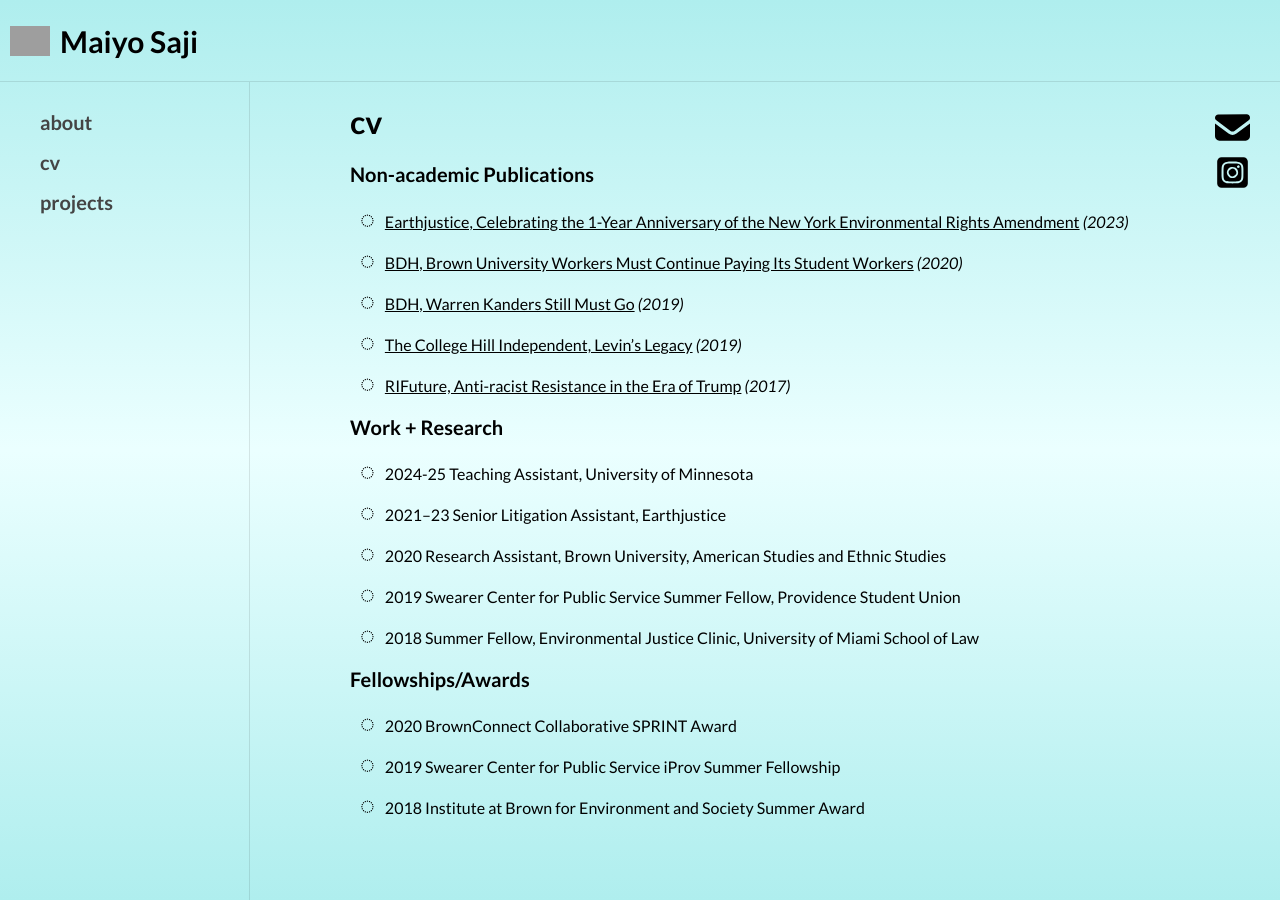
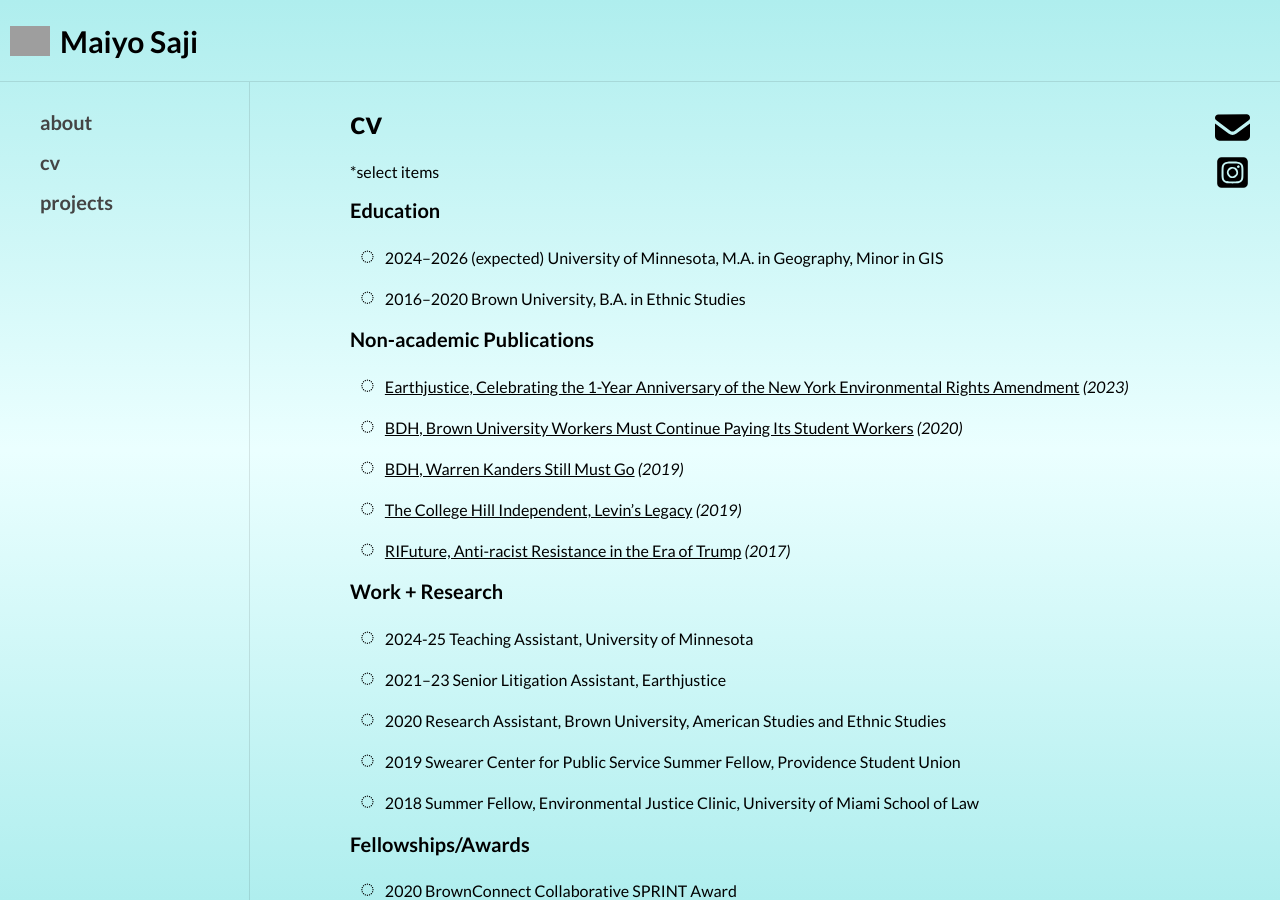
Before and after one commit to msaji69/msaji69.github.io, a Jekyll site: the page built from cv.md, in a window 1280 px wide. Built offline with Jekyll 4.4.1, drawn with Linux system fonts in a browser that asks for light colours; grey boxes are pictures that could not be loaded.

Commit message:
Update CV with education information
Added education details to the CV.

```diff
--- a/cv.md
+++ b/cv.md
@@ -3,6 +3,11 @@ title: Maiyo Saji - cv
 ---
 
 # cv
+*select items
+
+## Education
+- 2024–2026 (expected) University of Minnesota, M.A. in Geography, Minor in GIS
+- 2016–2020 Brown University, B.A. in Ethnic Studies
 
 ## Non-academic Publications
 
```
